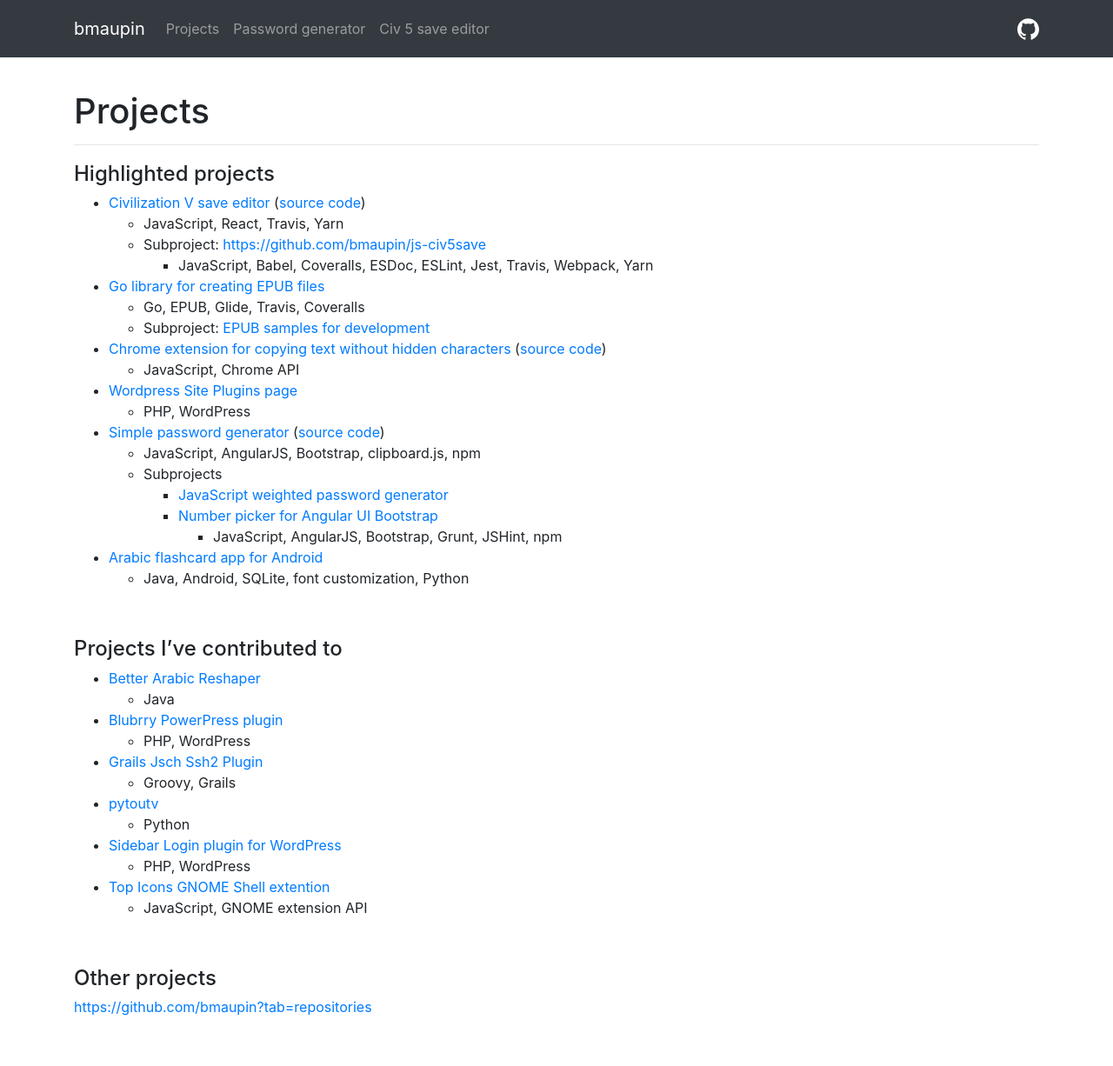
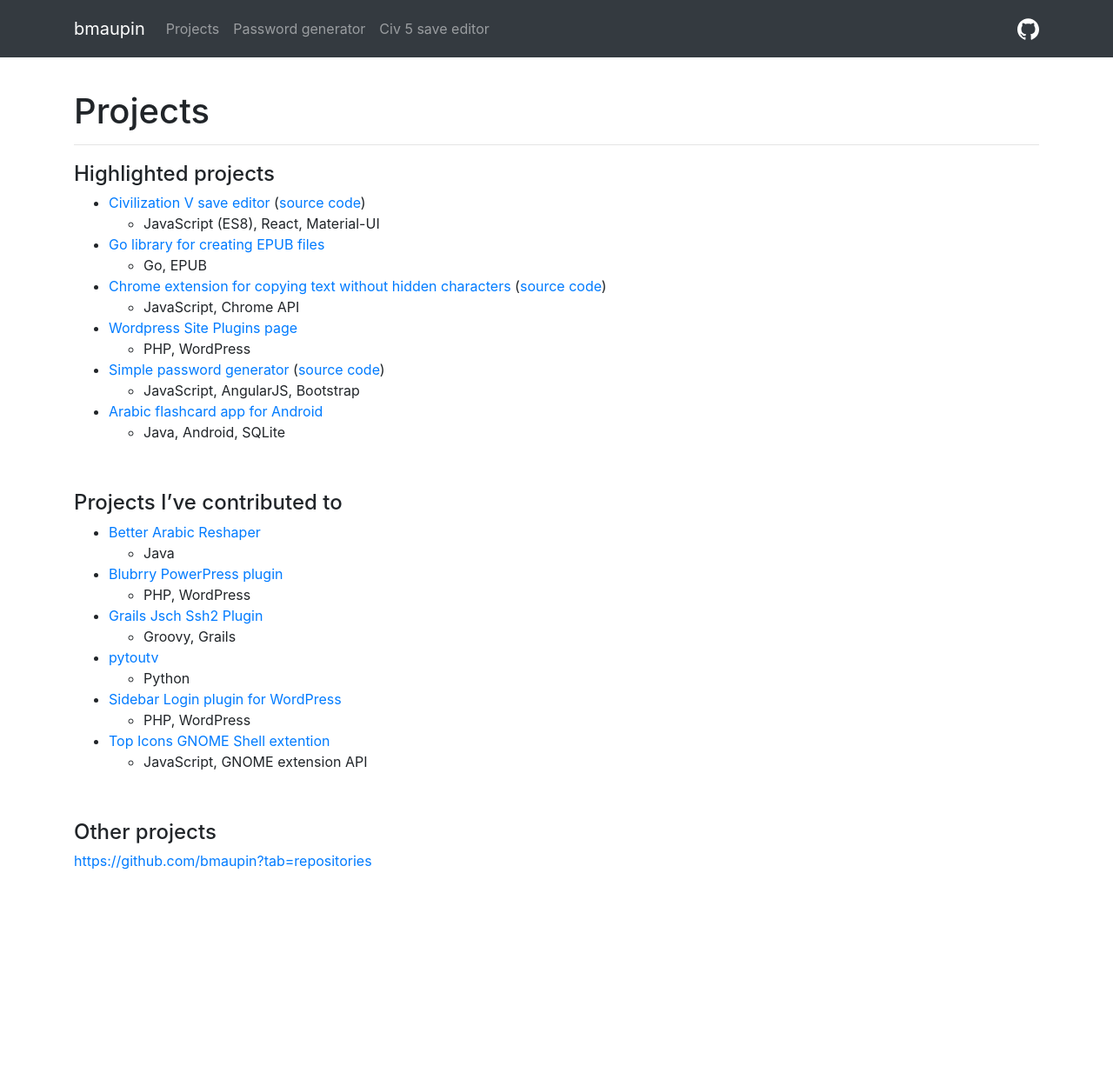
Before and after one commit to bmaupin/bmaupin.github.io, a Jekyll site: the page built from projects/index.md, in a window 1280 px wide. Shown: the whole page at 87% size. Built offline with Jekyll 4.4.1, drawn with Linux system fonts in a browser that asks for light colours; nearby versions of some CDN libraries; a style sheet for code colours, icons or effects is not loaded; after the commit the page ends 1058 px from its top, so only the background shows below that.

Commit message:
Clean up list of highlighted projects

```diff
--- a/projects/index.md
+++ b/projects/index.md
@@ -4,24 +4,17 @@
 
 #### Highlighted projects
 - [Civilization V save editor](https://bmaupin.github.io/react-civ5save-editor/) ([source code](https://github.com/bmaupin/react-civ5save-editor))
-  - JavaScript, React, Travis, Yarn
-  - Subproject: [https://github.com/bmaupin/js-civ5save](https://github.com/bmaupin/js-civ5save)
-    - JavaScript, Babel, Coveralls, ESDoc, ESLint, Jest, Travis, Webpack, Yarn
+  - JavaScript (ES8), React, Material-UI
 - [Go library for creating EPUB files](https://github.com/bmaupin/go-epub)
-  - Go, EPUB, Glide, Travis, Coveralls
-  - Subproject: [EPUB samples for development](https://github.com/bmaupin/epub-samples)
+  - Go, EPUB
 - [Chrome extension for copying text without hidden characters](https://chrome.google.com/webstore/detail/copy-without-hidden-chara/kdlmljhnfhdgngjpimpahgomefdlndle) ([source code](https://github.com/bmaupin/chrome-copy-without-hidden-characters))
   - JavaScript, Chrome API
 - [Wordpress Site Plugins page](https://github.com/bmaupin/wordpress-site-plugins)
   - PHP, WordPress
-- [Simple password generator](https://bmaupin.github.io/simple-password-generator/) ([source code](https://bmaupin.github.io/simple-password-generator/))
-  - JavaScript, AngularJS, Bootstrap, clipboard.js, npm
-  - Subprojects
-    - [JavaScript weighted password generator](https://github.com/bmaupin/weighted-password-generator)
-    - [Number picker for Angular UI Bootstrap](https://github.com/bmaupin/angular-bootstrap-numberpicker)
-      - JavaScript, AngularJS, Bootstrap, Grunt, JSHint, npm
+- [Simple password generator](https://bmaupin.github.io/simple-password-generator/) ([source code](https://github.com/bmaupin/simple-password-generator))
+  - JavaScript, AngularJS, Bootstrap
 - [Arabic flashcard app for Android](https://github.com/bmaupin/android-arabic-flashcards)
-  - Java, Android, SQLite, font customization, Python
+  - Java, Android, SQLite
 
 <br>
 
```
